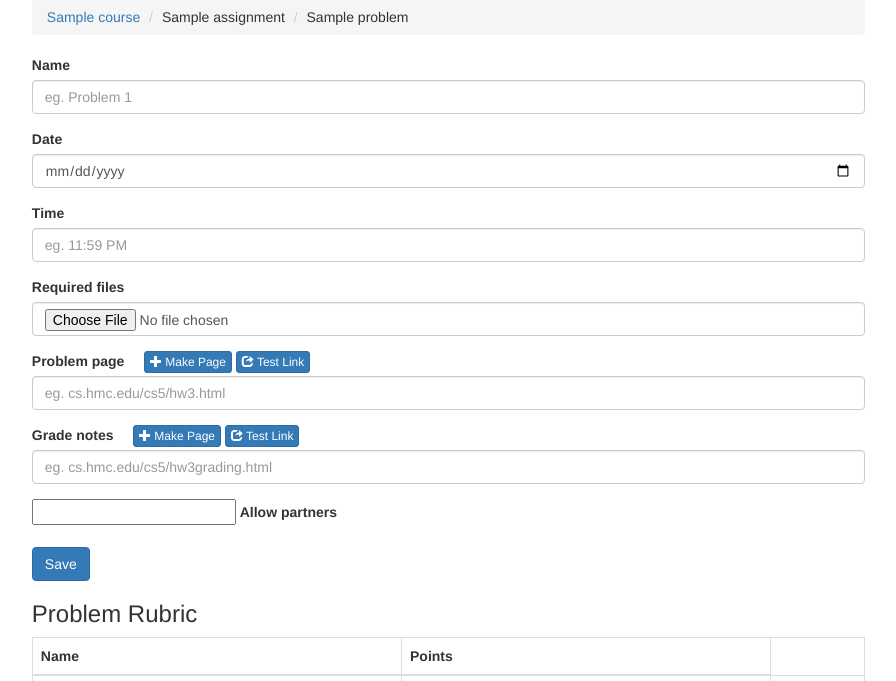
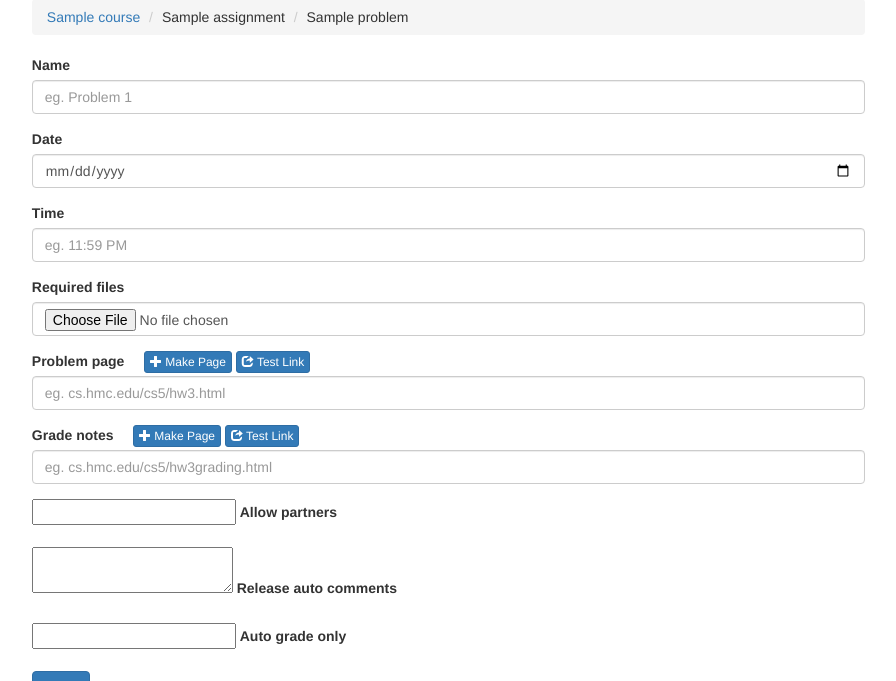
Before and after one commit to hmcmooc/HMC-Grader, a Python web app: template app/templates/instructor/problemSettings.html in a window 1280 px wide. Shown: the part 62-743 px from the top of the page, without its empty margins (184-1080 px from the left). Run offline with Jinja, Linux system fonts and the light colour scheme; the template is opened without the code that fills it: most values are stand-ins (such as "Sample title", 1, 10 or a date in 2020); form fields are guessed from the names that the template uses; some libraries are stand-ins or nearby versions.

Commit message:
Added the ability to release after autograding

```diff
--- a/app/helpers/autograder.py
+++ b/app/helpers/autograder.py
@@ -145,7 +145,10 @@ def gradeSubmission(pid, uid, subnum):
     shutil.rmtree(testDirPath)
 
     sub = problem.getSubmission(user, subnum)
-    sub.status = max(sub.status, 2)
+    if problem.autoGradeOnly:
+      sub.status = 4
+    else:
+      sub.status = max(sub.status, 2)
     sub.save()
 
   except (User.DoesNotExist, Problem.DoesNotExist, Course.DoesNotExist, AssignmentGroup.DoesNotExist):
--- a/app/structures/forms.py
+++ b/app/structures/forms.py
@@ -97,6 +97,8 @@ class ProblemOptionsForm(Form):
   problemPage = TextField("Problem Description URL")
   requiredFiles = TextField("Required Files (separated by commas)")
   allowPartners = BooleanField("Allow Partners")
+  releaseAutoComments = BooleanField("Release autograder comments")
+  autoGradeOnly = BooleanField("Finish grading after autograder (Releases scores and comments)")
   hiddentime = TextField("")
 
 class AddTestForm(Form):
--- a/app/templates/instructor/problemSettings.html
+++ b/app/templates/instructor/problemSettings.html
@@ -66,6 +66,16 @@ Edit Problem
       <div class="form-group">
         <label>
         {{form.allowPartners()}} {{form.allowPartners.label}}
+        </label>
+      </div>
+      <div class="form-group">
+        <label>
+          {{form.releaseAutoComments()}} {{form.releaseAutoComments.label}}
+        </label>
+      </div>
+      <div class="form-group">
+        <label>
+          {{form.autoGradeOnly()}} {{form.autoGradeOnly.label}}
         </label>
       </div>
       <div style="display:none;">
@@ -168,6 +178,8 @@ $(function(){
   if ("{{problem.name}}"!="") {
     $('#name').val("{{problem.name}}")
     $('#allowPartners').prop("checked", {{problem.allowPartners|tojson}})
+    $('#releaseAutoComments').prop("checked", {{problem.releaseAutoComments|tojson}})
+    $('#autoGradeOnly').prop("checked", {{problem.autoGradeOnly|tojson}})
   }
 
   {% if problem.duedate == None %}
--- a/app/templates/student/viewsubmission.html
+++ b/app/templates/student/viewsubmission.html
@@ -128,7 +128,7 @@ Assignments for {{course.name}}
       </div>
       <div id="collapseAutoComments" class="panel-collapse collapse in">
         <div class="panel-body">
-          {% if submission.status == 4 %}
+          {% if submission.status == 4 or problem.releaseAutoComments %}
           {{ submission.autoGraderComments|markdown}}
           {% elif submission.status <= 1 %}
           Autograding incomplete
--- a/app/userViews/instructor/problemSettings.py
+++ b/app/userViews/instructor/problemSettings.py
@@ -100,6 +100,8 @@ def instructorSaveProblemSettings(pid):
         p.gradeColumn.save()
         p.duedate = dateutil.parser.parse(form.hiddentime.data)
         p.allowPartners = form.allowPartners.data
+        p.releaseAutoComments = form.releaseAutoComments.data
+        p.autoGradeOnly = form.autoGradeOnly.data
 
         #Assign gradenotes
         if len(form.gradeNotes.data) > 0:
```
Also changed, not shown: app/structures/models/course.py (+14 -6 lines).
